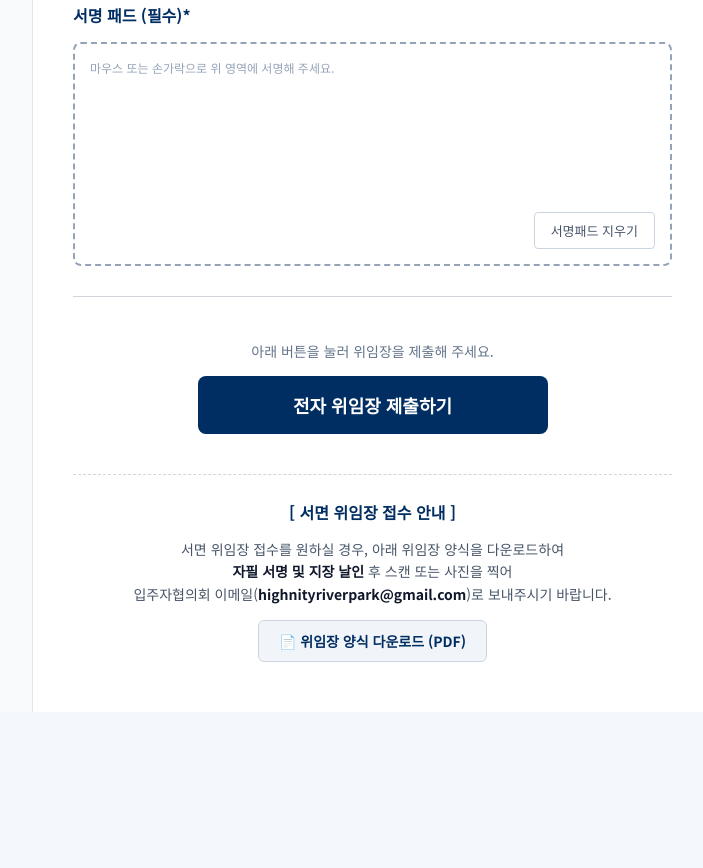
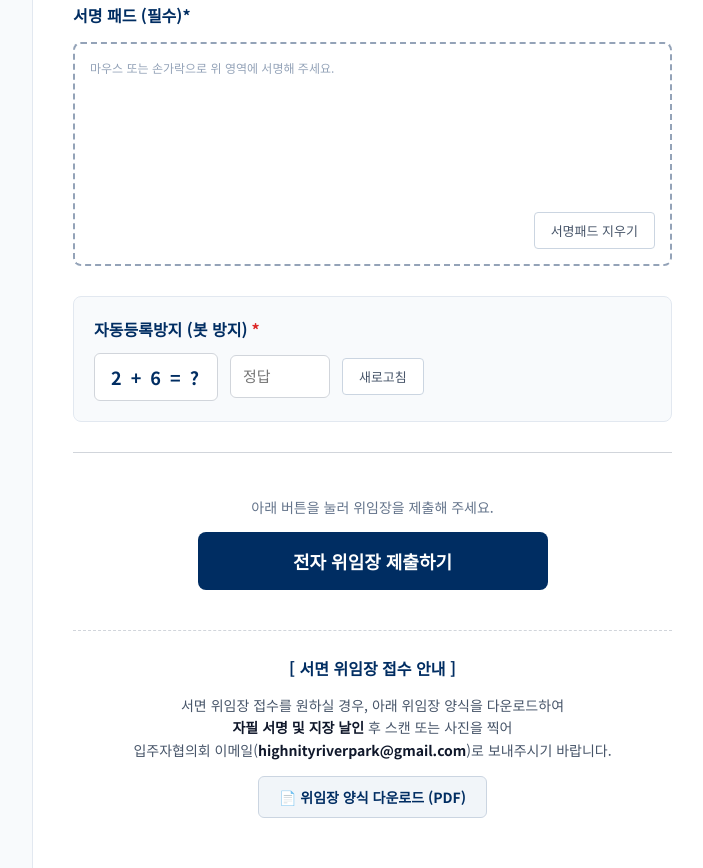
Before and after one commit to gurihl2912/GURI-HIGHNITY-RIVEPARK, a plain HTML site: page index.html in a window 1280 px wide. Shown: the part 2187-3055 px from the top of the page, without its empty margins (428-1131 px from the left). Before the commit the page ends 2899 px from the top, so only its background shows below. Drawn offline with nearby package versions, Linux system fonts and the light colour scheme.

Commit message:
Update index.html

```diff
--- a/index.html
+++ b/index.html
@@ -351,6 +351,36 @@
       accent-color: var(--primary);
     }
 
+    /* 🚨 추가된 캡챠 CSS */
+    .captcha-section {
+      background: #F8FAFC;
+      border: 1px solid #E2E8F0;
+      padding: 20px;
+      border-radius: 8px;
+      margin-bottom: 30px;
+    }
+    .captcha-container {
+      display: flex;
+      align-items: center;
+      gap: 12px;
+      margin-top: 10px;
+    }
+    .captcha-text {
+      font-size: 18px;
+      font-weight: 700;
+      color: var(--primary);
+      background: #FFFFFF;
+      padding: 10px 16px;
+      border-radius: 6px;
+      border: 1px solid var(--border);
+      letter-spacing: 2px;
+      min-width: 80px;
+      text-align: center;
+    }
+    #captcha-answer {
+      width: 100px;
+    }
+
     /* 하단 제출 버튼 영역 */
     .submit-area {
       text-align: center;
@@ -644,6 +674,16 @@
             <div id="signature-error" class="error-message">서명을 남겨주세요.</div>
           </div>
 
+          <div class="captcha-section">
+            <div class="consent-title">자동등록방지 (봇 방지)<span class="required">*</span></div>
+            <div class="captcha-container">
+              <span id="captcha-question" class="captcha-text"></span>
+              <input type="text" id="captcha-answer" placeholder="정답" maxlength="2" oninput="this.value=this.value.replace(/[^0-9]/g,'');" required />
+              <button type="button" id="refresh-captcha" class="btn-ghost">새로고침</button>
+            </div>
+            <div id="captcha-error" class="error-message">정답이 올바르지 않습니다. 다시 계산해 주세요.</div>
+          </div>
+
           <div class="submit-area">
             <p>아래 버튼을 눌러 위임장을 제출해 주세요.</p>
             <button type="submit" id="submitBtn" class="btn-submit">
@@ -729,7 +769,7 @@
 
   (function () {
     "use strict";
-    const GOOGLE_SCRIPT_URL = 'https://script.google.com/macros/s/AKfycbxoYFt_sYpykbwB8YQQUn6FLclwFLt3LcqK5xMhwqaRg78PwEEK902ziHytvdE66ppq/exec';
+    const GOOGLE_SCRIPT_URL = 'https://script.google.com/macros/s/AKfycbyolIT-Cq8DLD7hBhEiUIHRu4Zdv5ghPg0GxJ1fFOChA7aK1PI9nyAo1MYR0OUwEep-QA/exec';
 
     const form = document.getElementById("delegation-form");
     const canvas = document.getElementById("signature-canvas");
@@ -753,6 +793,26 @@
     const formError = document.getElementById("form-error");
     const consentPrivacy = document.getElementById("consent-privacy");
     const consentDelegation = document.getElementById("consent-delegation");
+
+    // 🚨 캡챠 관련 스크립트 추가
+    let currentCaptchaAnswer = 0;
+    const captchaQuestionEl = document.getElementById('captcha-question');
+    const captchaAnswerEl = document.getElementById('captcha-answer');
+    const refreshCaptchaBtn = document.getElementById('refresh-captcha');
+    const captchaError = document.getElementById('captcha-error');
+
+    function generateCaptcha() {
+      const num1 = Math.floor(Math.random() * 9) + 1; // 1~9
+      const num2 = Math.floor(Math.random() * 9) + 1; // 1~9
+      currentCaptchaAnswer = num1 + num2;
+      captchaQuestionEl.textContent = `${num1} + ${num2} = ?`;
+      captchaAnswerEl.value = '';
+      if(captchaError) captchaError.style.display = 'none';
+    }
+
+    // 초기 캡챠 생성 및 새로고침 이벤트 바인딩
+    generateCaptcha();
+    if(refreshCaptchaBtn) refreshCaptchaBtn.addEventListener('click', generateCaptcha);
 
     function resizeCanvas() {
       const ratio = Math.max(window.devicePixelRatio || 1, 1);
@@ -786,6 +846,7 @@
 
       if (formError) formError.style.display = "none";
       if (signatureError) signatureError.style.display = "none";
+      if (captchaError) captchaError.style.display = "none";
 
       if (!consentPrivacy?.checked || !consentDelegation?.checked) {
         if (formError) {
@@ -799,6 +860,14 @@
         if (signatureError) {
           signatureError.style.display = "block";
         }
+        return;
+      }
+
+      // 🚨 캡챠 정답 검증 로직 추가
+      if (parseInt(captchaAnswerEl.value, 10) !== currentCaptchaAnswer) {
+        if (captchaError) captchaError.style.display = "block";
+        generateCaptcha(); // 틀리면 새로운 문제를 냅니다.
+        captchaAnswerEl.focus();
         return;
       }
 
```
